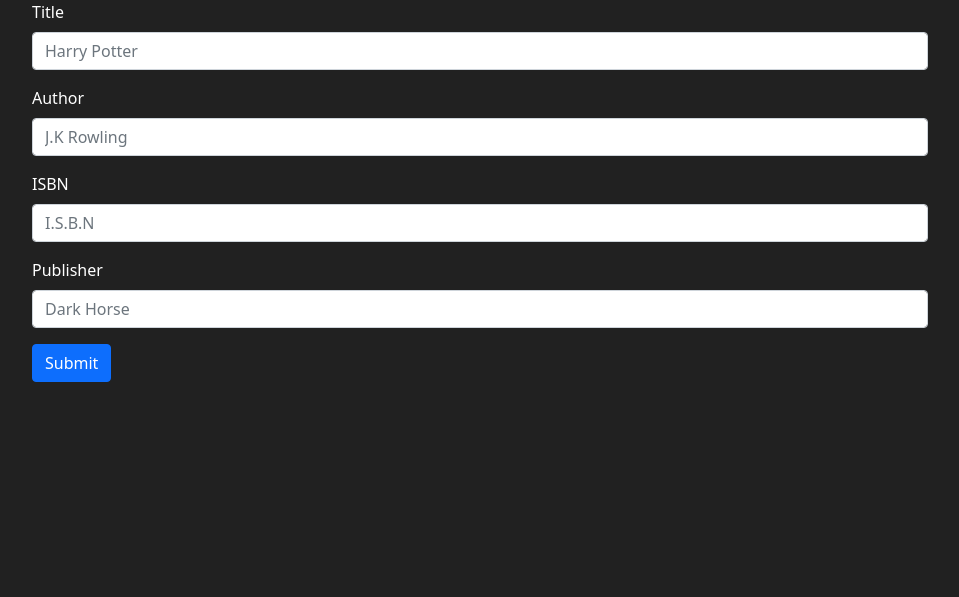
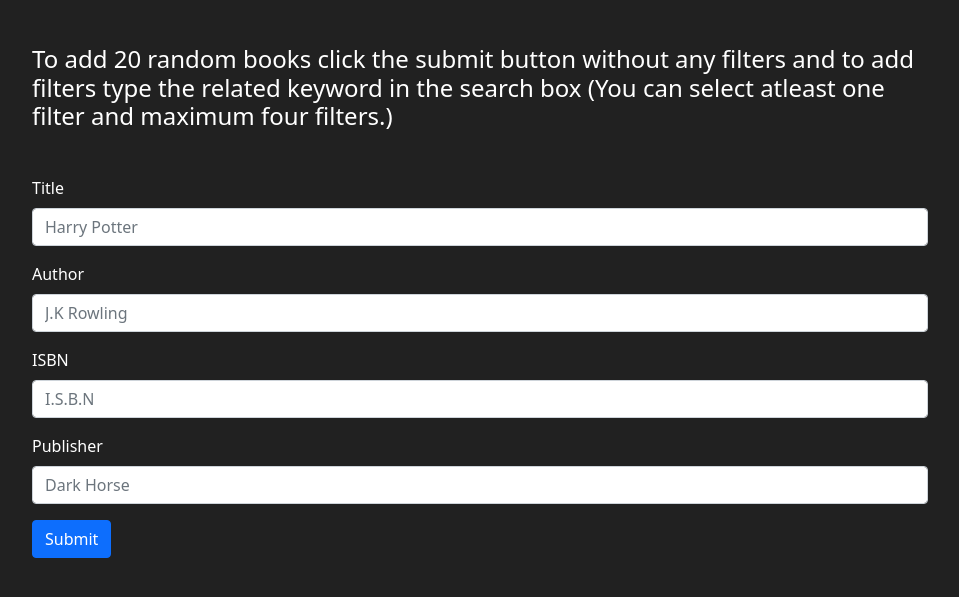
Before and after one commit to AkshayKumarTripathi/LibraryManagementSystem, a Flask app: page /addBooks in a window 1280 px wide. Shown: the part 56-653 px from the top of the page, without its empty margins (160-1119 px from the left). Run offline with Flask 2, Linux system fonts and the light colour scheme.

Commit message:
Refactored Code

```diff
--- a/app.py
+++ b/app.py
@@ -18,26 +18,26 @@
         user_name = request.form['user_name']     # getting the user Name
         member_balance = request.form['balance']  # getting the amount the user wants to add initially
 
+        # This means the user has entered wrong data
         if not is_alphabets(user_name) or not member_balance.isnumeric():
 
-            # This means the user has entered wrong data
             message = "Please enter correct User-Name or Balance"
             return render_template('error.html', message = message, page = "members")
 
         # Every Thing is Correct
         try:
 
-            member = Members( member_name = user_name, member_balance = float(member_balance) )
-            db.session.add(member)
-            db.session.commit()
+            member = Members(member_name = user_name, member_balance = float(member_balance)) # Creating record
+            db.session.add(member)  # adding in the DB
+            db.session.commit()     # commiting changes
 
         except:
 
-            return render_template('error.html', message = "Unexpected Error")
+            return render_template('error.html', message = "Unexpected Error, Cannot add Member")
 
-
-    members = Members.query.all()
-    return render_template('members.html', members = members)
+    # no matter if the method is GET or POST we need to render the available member list.
+    members = Members.query.all()                               # Getting all the members
+    return render_template('members.html', members = members)   # rendering the page for members
 
 
 # this function loads all the transactons
@@ -87,7 +87,7 @@
         if not id_of_the_member.isnumeric():
             return render_template('error.html', message = "Enter valid Id")
 
-
+        # Get the member from the form data
         member = Members.query.get(int(request.form['id']))
 
         # check if member is present or not:
@@ -122,6 +122,7 @@
 
             if book == None:
                 return render_template('error.html', message = "Unexpected Error Occured")
+
             book.quantity = 0
             book.times_issued += 1
             book.borrower = member.member_id
@@ -175,6 +176,7 @@
 # renders all the books which are currently rented Out
 @app.route('/return_book')
 def return_book():
+
     #  Table Books => | book_id | book_name | author | publisher | quantity | borrower | isbn | times_issued |
 
     books = Books.query.filter(Books.quantity == 0).all()
@@ -218,9 +220,7 @@
 @app.route('/delete_member/<int:id>')
 def delete(id):
 
-    # Table Books        => | book_id | book_name | author | publisher | quantity | borrower | isbn | times_issued |
     # Table members      => | member_id | member_name | member_balance | member_borrowed | library_fees_given |
-    # Table Transactions => | _id | book_name | member_name | direction | time |
 
     try:
         task_to_delete =  Members.query.get(id)
@@ -240,9 +240,9 @@
 
 @app.route('/update/<int:id>', methods = ["POST", "GET"])
 def update(id):
-    #  Table Books => book_id| book_name | author | publisher | quantity | borrower | isbn | times_issued
-    # Table members => member_id| member_name | member_balance | member_borrowed | library_fees_given |
-    # Table Transactions => _id | book_name | member_name | direction | time |
+
+    # Table members      => | member_id | member_name | member_balance | member_borrowed | library_fees_given |
+
     if request.method == "POST":
         try:
             user = Members.query.get(id)
--- a/templates/add_books.html
+++ b/templates/add_books.html
@@ -1,12 +1,13 @@
 {% extends "base.html" %} {% block head %}
 <title>Add Books</title>
 {% endblock %} {% block body %}
-
-<form
-  action="/addBooks"
-  method="POST"
-  style="width: 70%; margin-left: auto; margin-right: auto"
->
+<div style="width: 70%; margin-left: auto; margin-right: auto">
+  <h4 style="margin-top: 5%; margin-bottom: 5%">
+    To add 20 random books click the submit button without any filters and to
+    add filters type the related keyword in the search box (You can select
+    atleast one filter and maximum four filters.)
+  </h4>
+  <form action="/addBooks" method="POST">
     <div class="mb-3">
       <label for="title" class="form-label">Title</label>
       <input
@@ -27,7 +28,12 @@
     </div>
     <div class="mb-3">
       <label for="isbn" class="form-label">ISBN</label>
-    <input type="text" class="form-control" name="isbn" placeholder="I.S.B.N" />
+      <input
+        type="text"
+        class="form-control"
+        name="isbn"
+        placeholder="I.S.B.N"
+      />
     </div>
     <div class="mb-3">
       <label for="publisher" class="form-label">Publisher</label>
@@ -40,5 +46,6 @@
     </div>
     <button type="submit" class="btn btn-primary">Submit</button>
   </form>
+</div>
 
 {% endblock %}
--- a/templates/base.html
+++ b/templates/base.html
@@ -16,7 +16,7 @@
     {% block head %}{% endblock %}
   </head>
   <body>
-    <nav class="navbar navbar-expand-md navbar-dark bg-dark">
+    <nav class="navbar navbar-expand-md navbar-dark bg-dark ">
       <a class="navbar-brand" href={{ url_for( 'home' ) }} , style="padding-left: 1%"
         >Library Management System</a
       >
```
Also changed, not shown: Library.db. Lines whose indentation alone changed are shown as unchanged.
